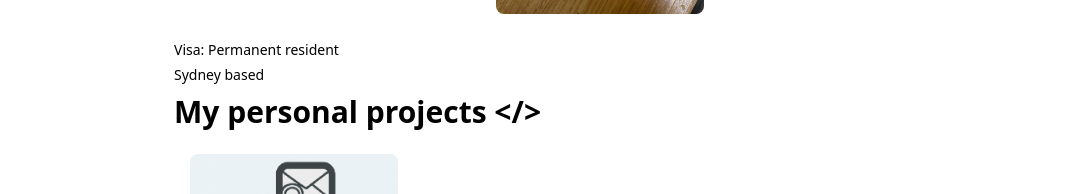
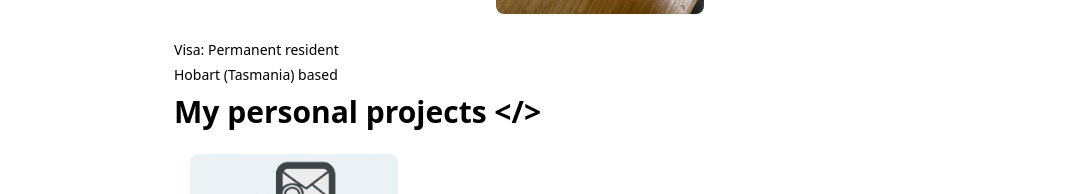
Before and after one commit to gtrrz-victor/cv, an Astro site: page / in a window 1280 px wide. Shown: the part 803-997 px from the top of the page, 192-1280 px from the left. Built offline with nearby package versions, Linux system fonts and the light colour scheme; Astro itself is replaced by a stand-in of ours.

Commit message:
Change where I am based

```diff
--- a/src/pages/index.astro
+++ b/src/pages/index.astro
@@ -49,7 +49,7 @@ const projects = (await getCollection("project")).sort(
         </div>
       </text>
 
-      <text class="text-sm">Visa: Permanent resident<br />Sydney based</text>
+      <text class="text-sm">Visa: Permanent resident<br /> Hobart (Tasmania) based</text>
     </div>
 
     <div>
```
